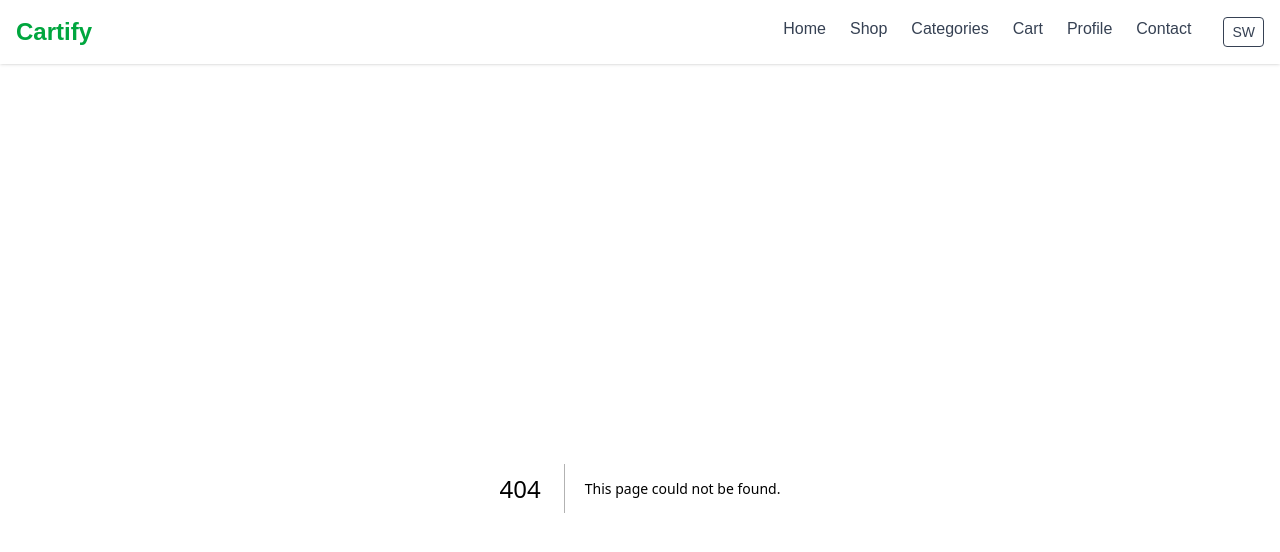
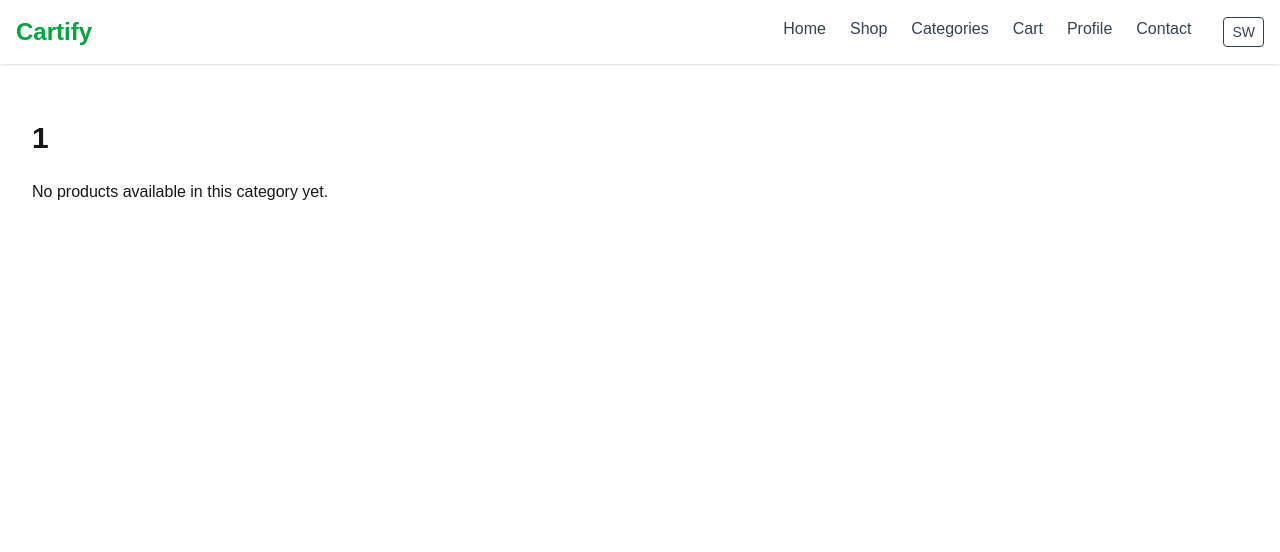
Before and after one commit to irenaugustin/cartify, a Next.js app: page /categories/1 in a window 1280 px wide. Before the commit this address had no page. Shown: the top 552 px of the page. Built offline with nearby package versions, Linux system fonts and the light colour scheme.

Commit message:
add changes in categories page

```diff
--- /dev/null
+++ b/app/categories/[slug]/page.tsx
@@ -0,0 +1,49 @@
+"use client";
+
+import { useParams } from "next/navigation";
+
+export default function CategoryDetailPage() {
+  const { slug } = useParams<{ slug: string }>();
+
+  if (!slug) {
+    return (
+      <main className="container mx-auto px-4 py-8">
+        <p>Invalid category.</p>
+      </main>
+    );
+  }
+
+  const products = [
+    { name: "Red Dress", category: "women-clothes" },
+    { name: "Blue Shirt", category: "men-clothes" },
+    { name: "Baby Romper", category: "baby-clothes" },
+    { name: "Lipstick Set", category: "beauty" },
+  ];
+
+  const filteredProducts = products.filter(
+    (product) => product.category === slug
+  );
+
+  return (
+    <main className="container mx-auto px-4 py-8">
+      <h1 className="text-3xl font-bold mb-6 capitalize">
+        {slug.replace(/-/g, " ")}
+      </h1>
+
+      {filteredProducts.length === 0 ? (
+        <p>No products available in this category yet.</p>
+      ) : (
+        <div className="grid grid-cols-2 sm:grid-cols-3 md:grid-cols-4 gap-6">
+          {filteredProducts.map((product, index) => (
+            <div
+              key={index}
+              className="p-4 bg-white shadow rounded-lg text-center"
+            >
+              {product.name}
+            </div>
+          ))}
+        </div>
+      )}
+    </main>
+  );
+}
```
